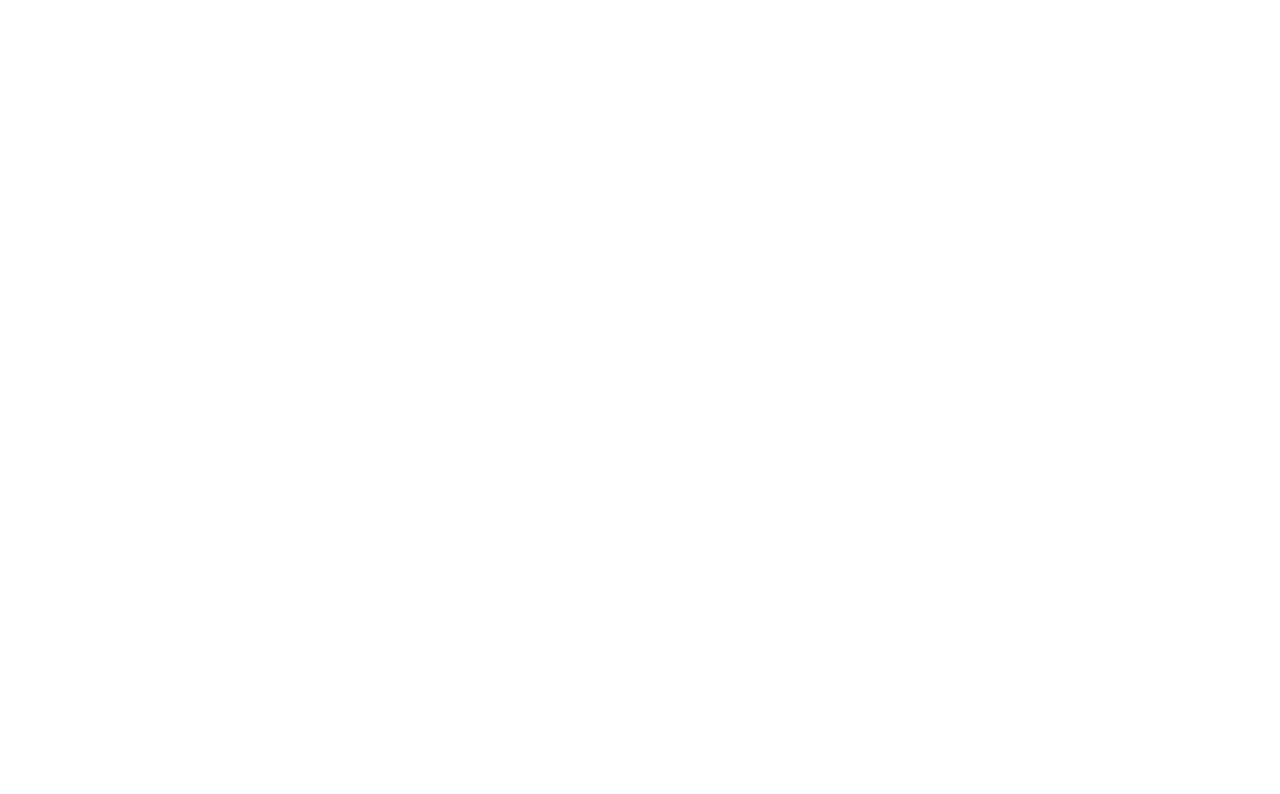
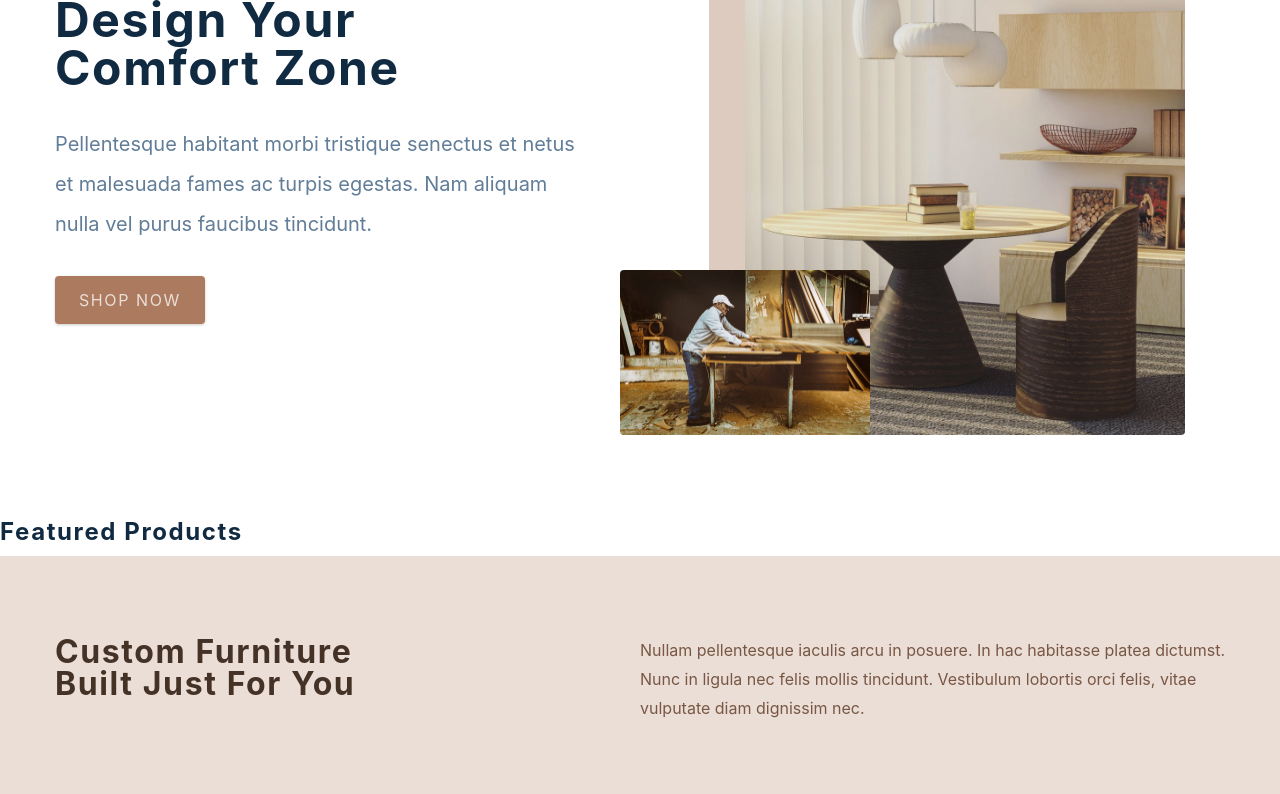
Before and after one commit to johnConstant/react-ecommerce-store, a React (Create React App) app: page / in a window 1280 px wide. Shown: the part 280-1074 px from the top of the page. Before the commit the page ends 800 px from the top, so only its background shows below. Built offline with nearby package versions, Linux system fonts and the light colour scheme.

Commit message:
Home page &  about page

```diff
--- a/src/components/Contact.js
+++ b/src/components/Contact.js
@@ -1,9 +1,34 @@
-import React from 'react'
-import styled from 'styled-components'
+import React from 'react';
+import styled from 'styled-components';
 
 const Contact = () => {
-  return <h4>contact section</h4>
-}
+    return (
+        <Wrapper>
+            <div className="section-center">
+                <h3>Join our newsletter and get 20% off!</h3>
+                <div className="content">
+                    <p>
+                        Curabitur placerat sapien ligula, blandit vestibulum ex
+                        ultricies in. Donec facilisis condimentum facilisis.
+                        Pellentesque facilisis dictum ligula id cursus. Donec in
+                        ligula magna. Aliquam in egestas arcu. Suspendisse
+                        dictum viverra nisl quis cursus.
+                    </p>
+                    <form className="contact-form">
+                        <input
+                            type="email"
+                            className="form-input"
+                            placeholder="Enter email"
+                        />
+                        <button type="submit" className="submit-btn">
+                            Subscribe
+                        </button>
+                    </form>
+                </div>
+            </div>
+        </Wrapper>
+    );
+};
 const Wrapper = styled.section`
     padding: 5rem 0;
     h3 {
@@ -67,6 +92,6 @@
     @media (min-width: 1280px) {
         padding: 15rem 0;
     }
-`
+`;
 
-export default Contact
+export default Contact;
--- a/src/components/Hero.js
+++ b/src/components/Hero.js
@@ -1,12 +1,32 @@
-import React from 'react'
-import styled from 'styled-components'
-import { Link } from 'react-router-dom'
-import heroBcg from '../assets/hero-bcg.jpeg'
-import heroBcg2 from '../assets/hero-bcg-2.jpeg'
+import React from 'react';
+import styled from 'styled-components';
+import { Link } from 'react-router-dom';
+import heroBcg from '../assets/hero-bcg.jpeg';
+import heroBcg2 from '../assets/hero-bcg-2.jpeg';
 
 const Hero = () => {
-  return <h4>hero</h4>
-}
+    return (
+        <Wrapper className="section-center">
+            <article className="content">
+                <h1>
+                    Design your <br /> Comfort Zone
+                </h1>
+                <p>
+                    Pellentesque habitant morbi tristique senectus et netus et
+                    malesuada fames ac turpis egestas. Nam aliquam nulla vel
+                    purus faucibus tincidunt.
+                </p>
+                <Link to="/products" className="btn hero-btn">
+                    Shop now
+                </Link>
+            </article>
+            <article className="img-container">
+                <img src={heroBcg} alt="Nice table" className="main-img" />
+                <img src={heroBcg2} alt="Man working" className="accent-img" />
+            </article>
+        </Wrapper>
+    );
+};
 
 const Wrapper = styled.section`
     min-height: 60vh;
@@ -68,6 +88,6 @@
             border-radius: var(--radius);
         }
     }
-`
+`;
 
-export default Hero
+export default Hero;
--- a/src/components/PageHero.js
+++ b/src/components/PageHero.js
@@ -1,9 +1,17 @@
-import React from 'react'
-import styled from 'styled-components'
-import { Link } from 'react-router-dom'
-const PageHero = () => {
-  return <h4>page hero</h4>
-}
+import React from 'react';
+import styled from 'styled-components';
+import { Link } from 'react-router-dom';
+const PageHero = ({ title }) => {
+    return (
+        <Wrapper>
+            <div className="section-center">
+                <h3>
+                    <Link to="/">Home</Link> / {title}
+                </h3>
+            </div>
+        </Wrapper>
+    );
+};
 
 const Wrapper = styled.section`
     background: var(--clr-primary-10);
@@ -21,6 +29,6 @@
     a:hover {
         color: var(--clr-primary-1);
     }
-`
+`;
 
-export default PageHero
+export default PageHero;
--- a/src/components/Services.js
+++ b/src/components/Services.js
@@ -1,10 +1,40 @@
-import React from 'react'
-import styled from 'styled-components'
-import { services } from '../utils/constants'
+import React from 'react';
+import styled from 'styled-components';
+import { services } from '../utils/constants';
 
 const Services = () => {
-  return <h4>services </h4>
-}
+    return (
+        <Wrapper>
+            <div className="section-center">
+                <article className="header">
+                    <h3>
+                        Custom Furniture
+                        <br />
+                        Built just for you
+                    </h3>
+                    <p>
+                        Nullam pellentesque iaculis arcu in posuere. In hac
+                        habitasse platea dictumst. Nunc in ligula nec felis
+                        mollis tincidunt. Vestibulum lobortis orci felis, vitae
+                        vulputate diam dignissim nec.
+                    </p>
+                </article>
+                <div className="services-center">
+                    {services.map((service) => {
+                        const { id, icon, title, text } = service;
+                        return (
+                            <article key={id} className="service">
+                                <span className="icon">{icon}</span>
+                                <h4>{title}</h4>
+                                <p>{text}</p>
+                            </article>
+                        );
+                    })}
+                </div>
+            </div>
+        </Wrapper>
+    );
+};
 
 const Wrapper = styled.section`
     h3,
@@ -68,5 +98,5 @@
             transform: translateY(5rem);
         }
     }
-`
-export default Services
+`;
+export default Services;
--- a/src/pages/AboutPage.js
+++ b/src/pages/AboutPage.js
@@ -1,11 +1,32 @@
-import React from 'react'
-import styled from 'styled-components'
-import { PageHero } from '../components'
-import aboutImg from '../assets/hero-bcg.jpeg'
+import React from 'react';
+import styled from 'styled-components';
+import { PageHero } from '../components';
+import aboutImg from '../assets/hero-bcg.jpeg';
 
 const AboutPage = () => {
-  return <h4>about page</h4>
-}
+    return (
+        <main>
+            <PageHero title="about" />
+            <Wrapper className="page section section-center">
+                <img src={aboutImg} alt="about us" />
+                <article>
+                    <div className="title">
+                        <h2>Our Story</h2>
+                        <div className="underline"></div>
+                    </div>
+                    <p>
+                        Lorem ipsum dolor sit amet, consectetur adipiscing elit.
+                        Vivamus eget turpis auctor, malesuada sem eu, hendrerit
+                        justo. Sed posuere varius erat, sed varius mauris
+                        suscipit non. Nunc vel nulla nec sem dictum fermentum
+                        consequat at justo. Morbi ante tellus, auctor id
+                        vehicula non, tincidunt id ante.
+                    </p>
+                </article>
+            </Wrapper>
+        </main>
+    );
+};
 
 const Wrapper = styled.section`
     display: grid;
@@ -33,5 +54,5 @@
     @media (min-width: 992px) {
         grid-template-columns: 1fr 1fr;
     }
-`
-export default AboutPage
+`;
+export default AboutPage;
--- a/src/pages/CheckoutPage.js
+++ b/src/pages/CheckoutPage.js
@@ -1,12 +1,19 @@
-import React from 'react'
-import styled from 'styled-components'
-import { PageHero, StripeCheckout } from '../components'
+import React from 'react';
+import styled from 'styled-components';
+import { PageHero, StripeCheckout } from '../components';
 // extra imports
-import { useCartContext } from '../context/cart_context'
-import { Link } from 'react-router-dom'
+import { useCartContext } from '../context/cart_context';
+import { Link } from 'react-router-dom';
 
 const CheckoutPage = () => {
-  return <h4>checkout page</h4>
-}
-const Wrapper = styled.div``
-export default CheckoutPage
+    return (
+        <main>
+            <PageHero title="checkout" />
+            <Wrapper className="page">
+                <h1>Checkout</h1>
+            </Wrapper>
+        </main>
+    );
+};
+const Wrapper = styled.div``;
+export default CheckoutPage;
--- a/src/pages/ErrorPage.js
+++ b/src/pages/ErrorPage.js
@@ -1,9 +1,19 @@
-import React from 'react'
-import styled from 'styled-components'
-import { Link } from 'react-router-dom'
+import React from 'react';
+import styled from 'styled-components';
+import { Link } from 'react-router-dom';
 const ErrorPage = () => {
-  return <h4>error page</h4>
-}
+    return (
+        <Wrapper className="page-100">
+            <section>
+                <h1>404</h1>
+                <p>Sorry but the page you tried can not be found!</p>
+                <Link to="/" className="btn">
+                    Back home
+                </Link>
+            </section>
+        </Wrapper>
+    );
+};
 
 const Wrapper = styled.main`
     background: var(--clr-primary-10);
@@ -18,6 +28,6 @@
         text-transform: none;
         margin-bottom: 2rem;
     }
-`
+`;
 
-export default ErrorPage
+export default ErrorPage;
--- a/src/pages/HomePage.js
+++ b/src/pages/HomePage.js
@@ -1,7 +1,14 @@
-import React from 'react'
-import { FeaturedProducts, Hero, Services, Contact } from '../components'
+import React from 'react';
+import { FeaturedProducts, Hero, Services, Contact } from '../components';
 const HomePage = () => {
-  return <h4>home page</h4>
-}
+    return (
+        <main>
+            <Hero />
+            <FeaturedProducts />
+            <Services />
+            <Contact />
+        </main>
+    );
+};
 
-export default HomePage
+export default HomePage;
```
Lines whose indentation alone changed are shown as unchanged.
